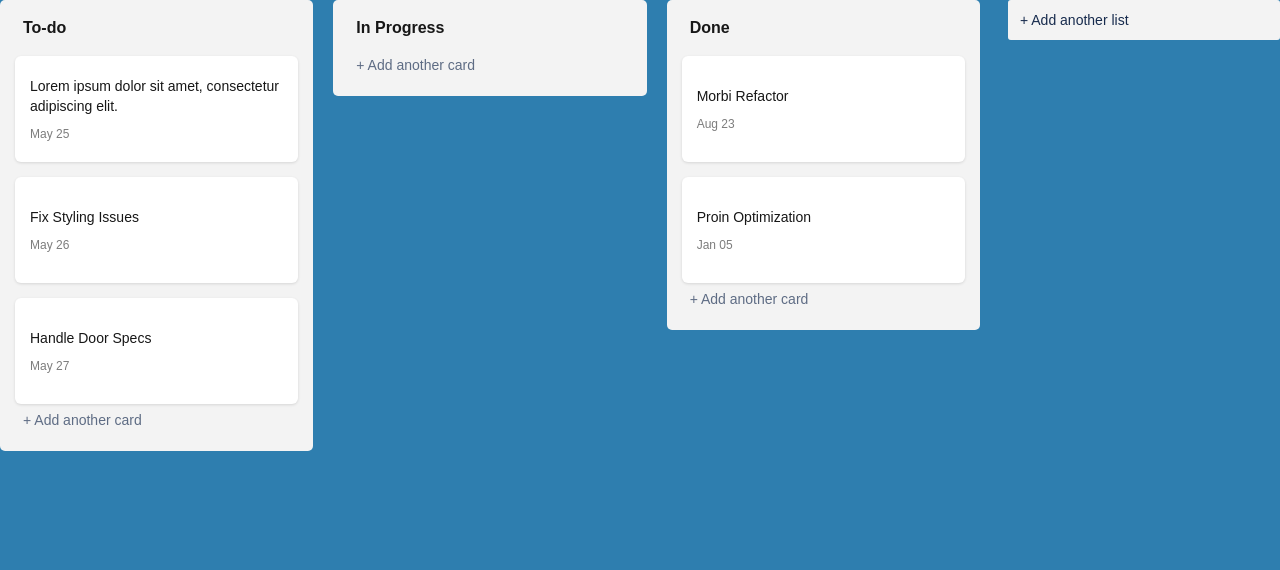
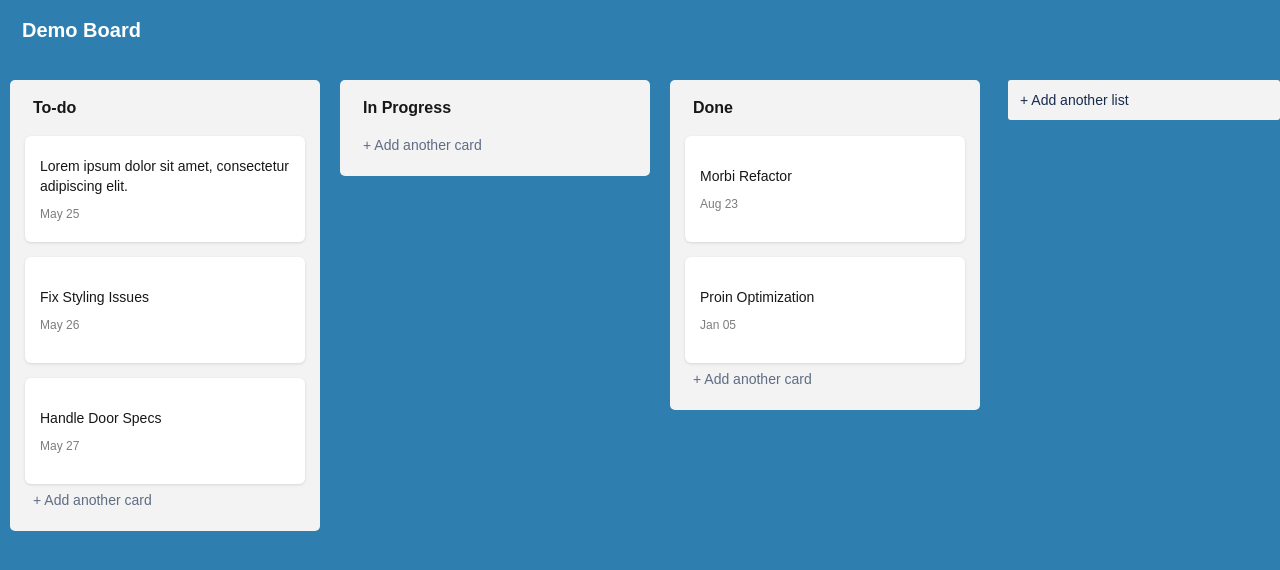
Before and after one commit to rezaeskandarian/trello, a Next.js app: page / in a window 1280 px wide. Shown: the top 570 px of the page. Built offline with nearby package versions, Linux system fonts and the light colour scheme.

Commit message:
feat: add board title editing functionality in kanban

```diff
--- a/src/app/atom/kanbanStore.ts
+++ b/src/app/atom/kanbanStore.ts
@@ -5,6 +5,7 @@ import { moveTask, addTask, addColumn, updateColumnTitle } from "../utils/kanban
 import { columnsFromBackend } from "../constants/KanbanData";
 
 export const columnsAtom = atom<ColumnsState>(columnsFromBackend);
+export const boardTitleAtom = atom<string>("Demo Board");
 
 export const moveTaskAtom = atom(null, (get, set, event: DragEndEvent) => {
   const currentState = get(columnsAtom);
--- a/src/app/components/kanban/Kanban.module.scss
+++ b/src/app/components/kanban/Kanban.module.scss
@@ -1,5 +1,46 @@
 .container {
   display: flex;
+  flex-direction: column;
+  padding-left: 10px;
+  width: 100%; /* Ensure container takes full width if needed */
+}
+
+.boardHeader {
+  padding: 10px 0;
+  margin-bottom: 20px;
+  width: 100%; /* Ensure header takes full width */
+}
+
+.boardTitle {
+  font-size: 20px;
+  font-weight: 700;
+  line-height: 24px;
+  padding: 8px 12px; /* Slight adjustment for better look */
+  color: #fff; /* Changed to white */
+  cursor: pointer;
+  border-radius: 3px;
+  display: inline-block;
+
+  &:hover {
+    background-color: rgba(255, 255, 255, 0.2); /* Adjusted hover for white text */
+  }
+}
+
+.boardTitleInput {
+  font-size: 20px;
+  font-weight: 700;
+  line-height: 24px;
+  padding: 0 12px;
+  color: #172b4d;
+  background-color: #fff;
+  border: 2px solid #0079bf;
+  border-radius: 3px;
+  box-shadow: none;
+  box-sizing: border-box;
+  display: inline-block;
+  width: auto;
+  min-width: 200px;
+  outline: none;
 }
 
 .columnsWrapper {
--- a/src/app/components/kanban/Kanban.tsx
+++ b/src/app/components/kanban/Kanban.tsx
@@ -12,8 +12,8 @@ import {
   useSensors,
 } from "@dnd-kit/core";
 
-import { useAtomValue, useSetAtom } from "jotai";
-import { columnsAtom, moveTaskAtom, addColumnAtom } from "../../atom/kanbanStore";
+import { useAtom, useAtomValue, useSetAtom } from "jotai";
+import { columnsAtom, moveTaskAtom, addColumnAtom, boardTitleAtom } from "../../atom/kanbanStore";
 import styles from "./Kanban.module.scss";
 import Column from "./Colomn";
 import TaskCard from "./TaskCard";
@@ -26,6 +26,10 @@ const Kanban = () => {
   const columns = useAtomValue(columnsAtom);
   const moveTask = useSetAtom(moveTaskAtom);
   const addColumn = useSetAtom(addColumnAtom);
+
+  const [boardTitle, setBoardTitle] = useAtom(boardTitleAtom);
+  const [isEditingBoardTitle, setIsEditingBoardTitle] = useState(false);
+  const [tempBoardTitle, setTempBoardTitle] = useState(boardTitle);
 
   const handleDragEnd = (event: DragEndEvent) => {
     moveTask(event);
@@ -71,6 +75,15 @@ const Kanban = () => {
     }
   };
 
+  const handleBoardTitleSubmit = () => {
+    setIsEditingBoardTitle(false);
+    if (tempBoardTitle.trim() && tempBoardTitle !== boardTitle) {
+      setBoardTitle(tempBoardTitle);
+    } else {
+      setTempBoardTitle(boardTitle);
+    }
+  };
+
   return (
     <DndContext
       collisionDetection={closestCenter}
@@ -79,6 +92,32 @@ const Kanban = () => {
       sensors={sensors}
     >
       <section className={styles.container}>
+        <div className={styles.boardHeader}>
+          {isEditingBoardTitle ? (
+            <input
+              className={styles.boardTitleInput}
+              value={tempBoardTitle}
+              onChange={(e) => setTempBoardTitle(e.target.value)}
+              onBlur={handleBoardTitleSubmit}
+              onKeyDown={(e) => {
+                if (e.key === "Enter") {
+                  handleBoardTitleSubmit();
+                }
+              }}
+              autoFocus
+            />
+          ) : (
+            <h1
+              className={styles.boardTitle}
+              onClick={() => {
+                  setIsEditingBoardTitle(true);
+                  setTempBoardTitle(boardTitle);
+              }}
+            >
+              {boardTitle}
+            </h1>
+          )}
+        </div>
         <div className={styles.columnsWrapper}>
           {Object.entries(columns).map(([columnId, column]) => (
             <Column key={columnId} columnId={columnId} column={column} />
```
